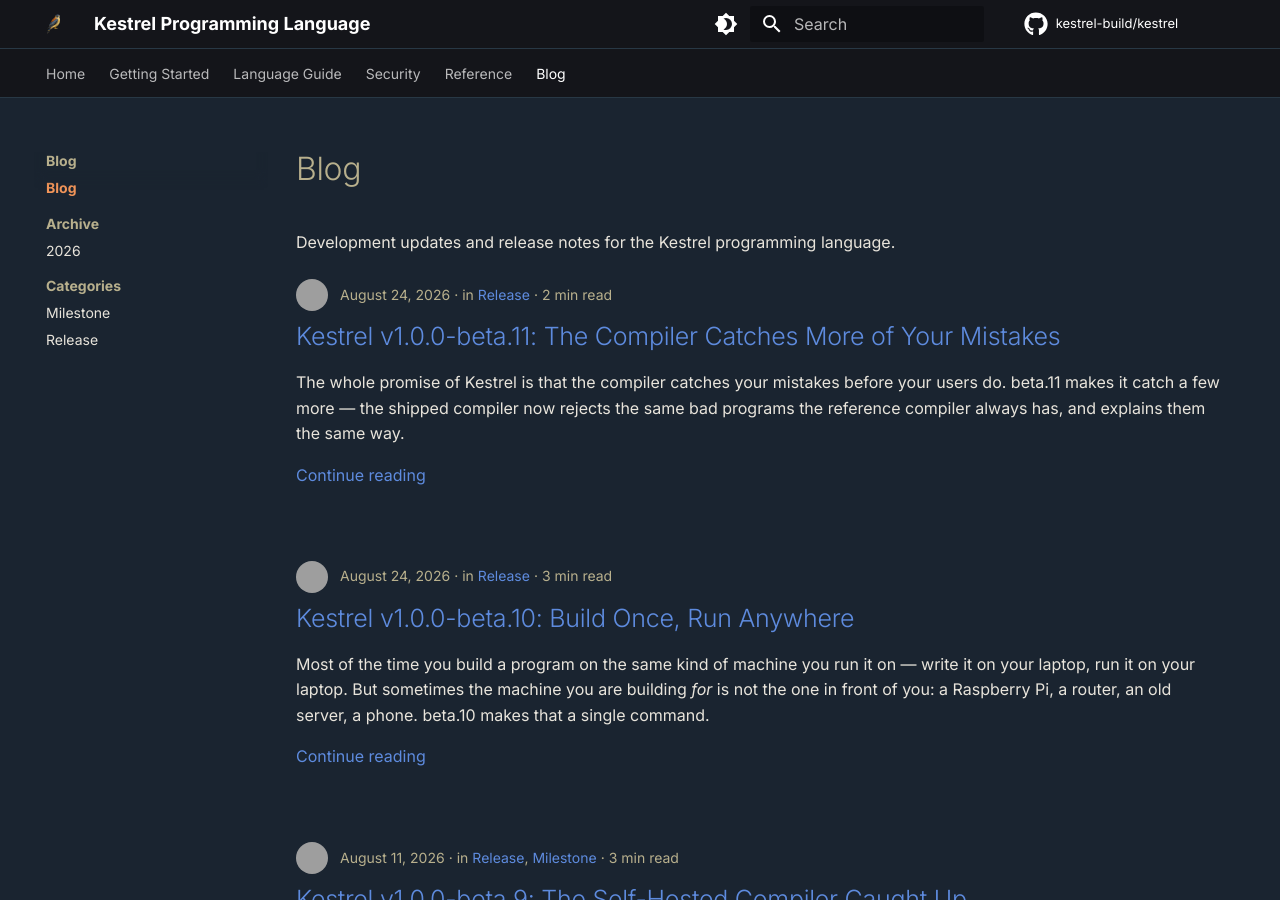
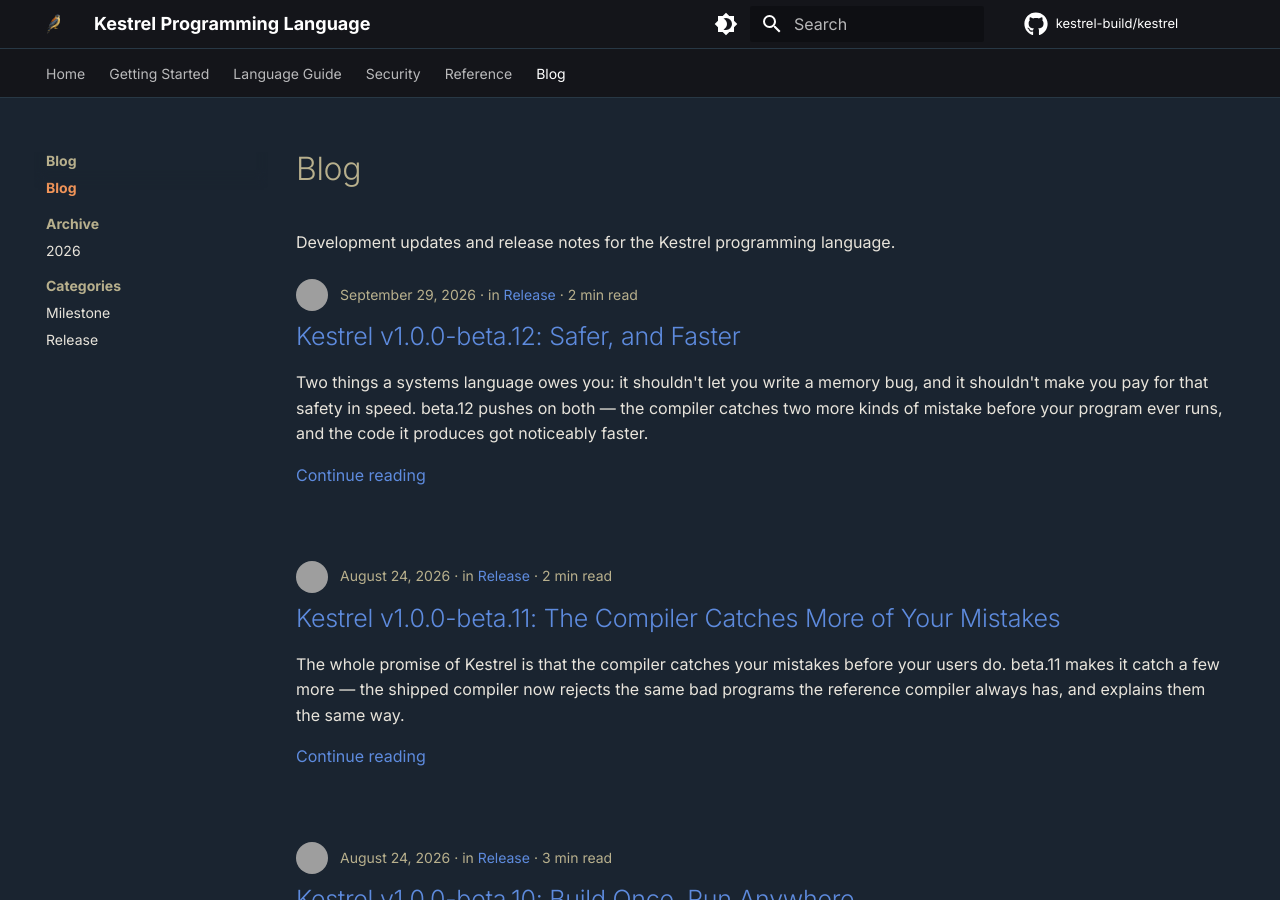
Before and after one commit to kestrel-build/kestrel-build.github.io, an MkDocs documentation site: the page built from docs/blog/index.md, in a window 1280 px wide and 900 px high. Built offline with MkDocs 1.6.1 and Material for MkDocs 9.7.7, drawn with Linux system fonts in a browser that asks for light colours; comment, search, counter and statistics services are not loaded; some of the changed text lies outside the part shown; grey boxes are pictures that could not be loaded.

Commit message:
docs: v1.0.0-beta.12 release post + version bump
Add the beta.12 release blog post (uninitialized-use and const divide-by-zero
now compile errors; overflow/bounds-check elision brings several benchmarks to
C parity). Bump the pinned install version and cheatsheet from beta.11 to beta.12.

````diff
--- a/docs/assets/kestrel-cheatsheet.html
+++ b/docs/assets/kestrel-cheatsheet.html
@@ -303,7 +303,7 @@ pre .an{color:var(--rust-ink)}   /* annotations */
       <p>Memory-safe, taint-aware systems language — brace syntax, LLVM backend.</p>
     </div>
     <div class="masthead__meta">
-      <div>v1.0.0-beta.11 &nbsp;·&nbsp; <b>quick reference</b></div>
+      <div>v1.0.0-beta.12 &nbsp;·&nbsp; <b>quick reference</b></div>
       <div>kestrel-build.github.io</div>
     </div>
   </header>
@@ -622,7 +622,7 @@ c.<span class="fn">fetch_add</span>(<span class="num">1</span>)
   </div><!-- /cols -->
 
   <div class="foot">
-    <span>Kestrel <b>v1.0.0-beta.11</b> — full language + CLI quick reference.</span>
+    <span>Kestrel <b>v1.0.0-beta.12</b> — full language + CLI quick reference.</span>
     <span>Deeper docs: <b>kestrel-build.github.io</b> · Language Guide &amp; Type System.</span>
   </div>
 
--- a/docs/getting-started.md
+++ b/docs/getting-started.md
@@ -13,7 +13,7 @@ curl -fsSL https://raw.githubusercontent.com/kestrel-build/kestrel/main/install.
 To install a specific version instead of the latest, set `KESTREL_VERSION`:
 
 ```bash
-KESTREL_VERSION=v1.0.0-beta.11 curl -fsSL https://raw.githubusercontent.com/kestrel-build/kestrel/main/install.sh | sh
+KESTREL_VERSION=v1.0.0-beta.12 curl -fsSL https://raw.githubusercontent.com/kestrel-build/kestrel/main/install.sh | sh
 ```
 
 ### Manual download
@@ -21,7 +21,7 @@ KESTREL_VERSION=v1.0.0-beta.11 curl -fsSL https://raw.githubusercontent.com/kest
 Pre-built Linux binaries are on the [GitHub Releases](https://github.com/kestrel-build/kestrel/releases/latest) page for six architectures: **x86_64, aarch64, ppc64le, riscv64, armv7, and s390x**. Download the one for your platform, extract it, and put `kestrel` on your PATH:
 
 ```bash
-tar xzf kestrel-<version>-linux-x86_64.tar.gz   # e.g. kestrel-v1.0.0-beta.11-linux-x86_64
+tar xzf kestrel-<version>-linux-x86_64.tar.gz   # e.g. kestrel-v1.0.0-beta.12-linux-x86_64
 mv kestrel ~/.local/bin/
 export PATH="$HOME/.local/bin:$PATH"            # if not already on PATH
 ```
````
Also changed, not shown: docs/blog/posts/2026-09-29-beta-12-release.md (added, +78 -0 lines).
